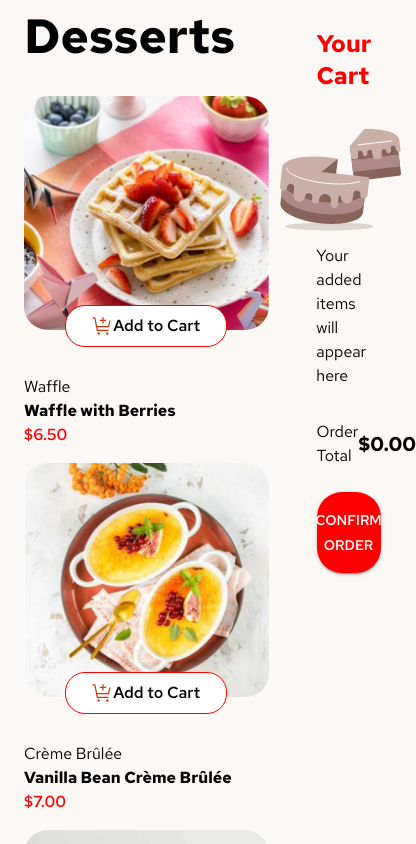
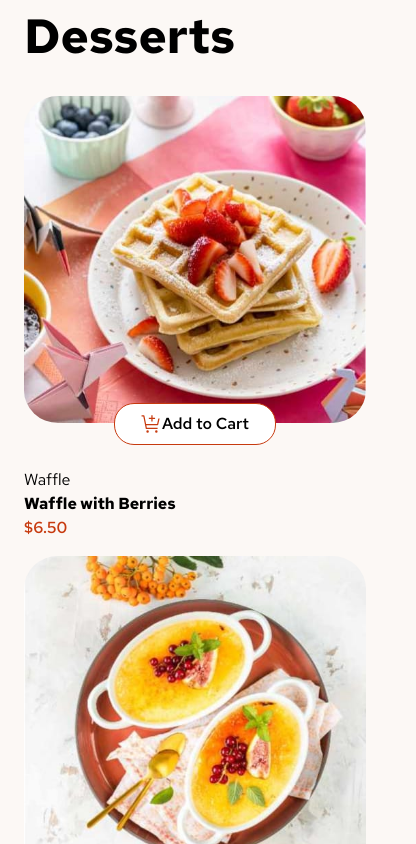
Before and after one commit to dzhumanov/FrontendMentorCart, a React (Vite) app: page / in a window 390 px wide. Shown: the top 844 px of the page, 416 px wide, since content can reach past the window. Built offline with nearby package versions, Linux system fonts and the light colour scheme.

Commit message:
minor fixes, exported color variable, adapted for small screens

```diff
--- a/src/App.tsx
+++ b/src/App.tsx
@@ -7,10 +7,10 @@ function App() {
     <>
       <Container maxWidth="xl">
         <Grid container spacing={6}>
-          <Grid item xs={9}>
+          <Grid item xs={12} md={9}>
             <Products />
           </Grid>
-          <Grid item xs={3}>
+          <Grid item xs={12} md={3}>
             <Cart />
           </Grid>
         </Grid>
--- a/src/components/Cart/Cart.tsx
+++ b/src/components/Cart/Cart.tsx
@@ -2,15 +2,23 @@ import { Box, Typography } from "@mui/material";
 import CartList from "./CartList";
 import OrderTotal from "./components/OrderTotal";
 import Modal from "../Modal/Modal";
+import { RED } from "../../constants";
+import { useAppSelector } from "../../app/Hooks";
+import { selectCartItems } from "./cartSlice";
 
 const Cart = () => {
+  const items = useAppSelector(selectCartItems);
+  const total = items.reduce((acc, item) => {
+    return acc + item.amount;
+  }, 0);
+
   return (
     <Box component="div" sx={{ display: "flex", flexDirection: "column" }}>
       <Typography
         variant="h5"
-        sx={{ fontWeight: "bold", mt: "20px", color: "red" }}
+        sx={{ fontWeight: "bold", mt: "20px", color: RED }}
       >
-        Your Cart
+        Your Cart ({total})
       </Typography>
       <CartList />
       <OrderTotal />
--- a/src/components/Cart/CartItem.tsx
+++ b/src/components/Cart/CartItem.tsx
@@ -2,6 +2,7 @@ import { Box, Grid, Typography } from "@mui/material";
 import CloseIcon from "@mui/icons-material/Close";
 import { useAppDispatch } from "../../app/Hooks";
 import { deleteFromCart } from "./cartSlice";
+import { RED } from "../../constants";
 
 interface Props {
   id: string;
@@ -18,7 +19,7 @@ const CartItem: React.FC<Props> = ({ id, name, price, amount }) => {
   };
 
   return (
-    <Box component="div" sx={{ borderBottom: "1px solid red", mt: 3 }}>
+    <Box component="div" sx={{ borderBottom: `1px solid ${RED}`, mt: 3 }}>
       <Grid container>
         <Grid item xs={10}>
           <Box component="div">
--- a/src/components/Cart/components/OrderTotal.tsx
+++ b/src/components/Cart/components/OrderTotal.tsx
@@ -1,6 +1,7 @@
 import { Box, Button, Typography } from "@mui/material";
 import { useAppDispatch, useAppSelector } from "../../../app/Hooks";
 import { selectCartItems, toggleModal } from "../cartSlice";
+import { RED } from "../../../constants";
 
 const OrderTotal = () => {
   const dispatch = useAppDispatch();
@@ -37,7 +38,7 @@ const OrderTotal = () => {
         onClick={toggle}
         sx={{
           fontWeight: "600",
-          bgcolor: "red",
+          bgcolor: RED,
           borderRadius: "25px",
           py: 2,
           mt: 3,
--- a/src/components/Modal/Modal.tsx
+++ b/src/components/Modal/Modal.tsx
@@ -15,6 +15,7 @@ import {
 } from "../Cart/cartSlice";
 import { Box, Typography } from "@mui/material";
 import ModalItem from "./ModalItem";
+import { RED } from "../../constants";
 
 const Transition = React.forwardRef(function Transition(
   props: TransitionProps & {
@@ -74,6 +75,7 @@ const Modal = () => {
             <>
               {items.map((item) => (
                 <ModalItem
+                  key={item.item.id}
                   id={item.item.id}
                   name={item.item.name}
                   price={item.item.price}
@@ -105,7 +107,7 @@ const Modal = () => {
             sx={{
               width: "100%",
               fontWeight: "600",
-              bgcolor: "red",
+              bgcolor: RED,
               borderRadius: "25px",
               py: 2,
               mt: 3,
--- a/src/components/Modal/ModalItem.tsx
+++ b/src/components/Modal/ModalItem.tsx
@@ -1,4 +1,5 @@
 import { Box, Grid, Typography } from "@mui/material";
+import { RED } from "../../constants";
 
 interface Props {
   id: string;
@@ -10,7 +11,7 @@ interface Props {
 
 const ModalItem: React.FC<Props> = ({ name, price, amount, image }) => {
   return (
-    <Box component="div" sx={{ borderBottom: "1px solid red", pb: 1, mb:1 }}>
+    <Box component="div" sx={{ borderBottom: `1px solid ${RED}`, pb: 1, mb:1 }}>
       <Grid container>
         <Grid item xs={2}>
           <Box
--- a/src/components/Products/Product.tsx
+++ b/src/components/Products/Product.tsx
@@ -5,6 +5,7 @@ import CartButtonQuantity from "./components/CartButtonQuantity";
 import { useAppDispatch } from "../../app/Hooks";
 import { addToCart, decreaseAmount } from "../Cart/cartSlice";
 import { Item } from "../../types";
+import { RED } from "../../constants";
 
 interface Props {
   id: string;
@@ -45,15 +46,18 @@ const Product: React.FC<Props> = ({ id, name, category, price, image }) => {
     <Box component={"div"} sx={{ display: "flex", flexDirection: "column" }}>
       <Box component={"div"} sx={{ position: "relative", width: "100%" }}>
         <Box
-          component={"img"}
+          component="img"
           sx={{
             width: "100%",
             height: "auto",
             borderRadius: "10%",
+            boxSizing: "border-box",
+            outline: btnStatus ? `2px solid ${RED}` : "none",
           }}
           src={image}
           alt={name}
         />
+
         {btnStatus ? (
           <CartButtonQuantity
             onMinus={() => setBtnStatus(false)}
@@ -71,7 +75,7 @@ const Product: React.FC<Props> = ({ id, name, category, price, image }) => {
       <Typography variant="body1" sx={{ fontSize: "16px", fontWeight: "700" }}>
         {name}
       </Typography>
-      <Typography variant="body1" sx={{ fontWeight: "600", color: "red" }}>
+      <Typography variant="body1" sx={{ fontWeight: "600", color: RED }}>
         ${price.toFixed(2)}
       </Typography>
     </Box>
--- a/src/components/Products/components/AddToCartButton.tsx
+++ b/src/components/Products/components/AddToCartButton.tsx
@@ -1,5 +1,6 @@
 import { Box, Typography } from "@mui/material";
 import CartIcon from "../../Icons/CartIcon";
+import { RED } from "../../../constants";
 
 interface Props {
   onClick: () => void;
@@ -16,7 +17,7 @@ const AddToCartButton: React.FC<Props> = ({ onClick }) => {
         alignItems: "center",
         width: "160px",
         height: "40px",
-        border: "1px solid red",
+        border: `1px solid ${RED}`,
         borderRadius: "20px",
         position: "absolute",
         bottom: "-5%",
@@ -26,7 +27,7 @@ const AddToCartButton: React.FC<Props> = ({ onClick }) => {
         textAlign: "center",
         cursor: "pointer",
         ":hover": {
-          color: "red",
+          color: RED,
         },
       }}
     >
--- a/src/components/Products/components/CartButtonQuantity.tsx
+++ b/src/components/Products/components/CartButtonQuantity.tsx
@@ -4,6 +4,7 @@ import AddIcon from "@mui/icons-material/Add";
 import RemoveIcon from "@mui/icons-material/Remove";
 import {  useAppSelector } from "../../../app/Hooks";
 import { selectCartItems } from "../../Cart/cartSlice";
+import { RED } from "../../../constants";
 
 interface Props {
   onMinus: () => void;
@@ -56,7 +57,7 @@ const CartButtonQuantity: React.FC<Props> = ({
         alignItems: "center",
         width: "160px",
         height: "40px",
-        border: "1px solid red",
+        border: `1px solid ${RED}`,
         borderRadius: "20px",
         position: "absolute",
         bottom: "-5%",
@@ -76,7 +77,7 @@ const CartButtonQuantity: React.FC<Props> = ({
           cursor: "pointer",
           ":hover": {
             bgcolor: "white",
-            fill: "red",
+            fill: RED,
           },
         }}
       />
@@ -91,7 +92,7 @@ const CartButtonQuantity: React.FC<Props> = ({
           cursor: "pointer",
           ":hover": {
             bgcolor: "white",
-            fill: "red",
+            fill: RED,
           },
         }}
       />
--- /dev/null
+++ b/src/constants.ts
@@ -0,0 +1,2 @@
+export const RED = "hsl(14, 86%, 42%)";
+export const GREEN = "hsl(159, 69%, 38%)";
```
